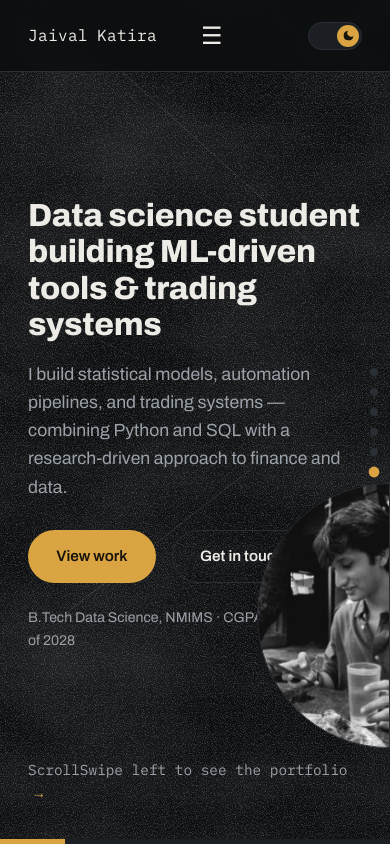
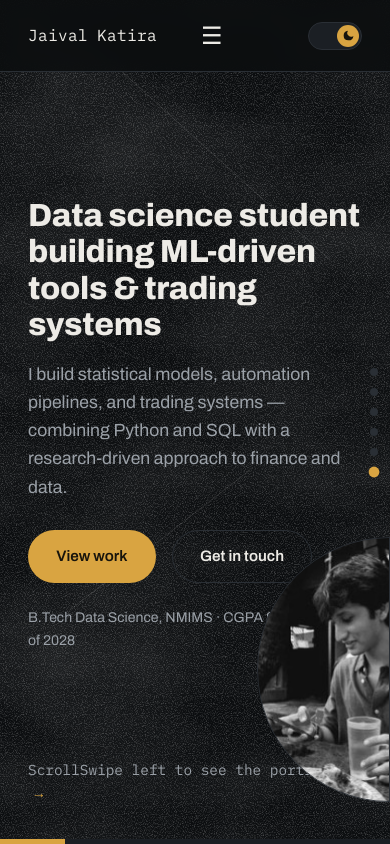
Before and after one commit to JaivalKatira/Portfolio-Website-v1-JaivalKatira, a plain HTML site: page index.html in a window 390 px wide. Drawn offline with Linux system fonts and the light colour scheme.

Commit message:
Modify bottom clamp values for responsiveness
Adjusted the bottom position of an element for better responsiveness.

```diff
--- a/styles.css
+++ b/styles.css
@@ -1009,7 +1009,7 @@ body {
     top: auto;
     left: auto;
     right: 0;
-    bottom: clamp(3.5rem, 12vh, 6rem);
+    bottom: clamp(1.5rem, 5vh, 3rem);
     width: var(--R);
     height: calc(var(--R) * 2);
     background: none;
```
